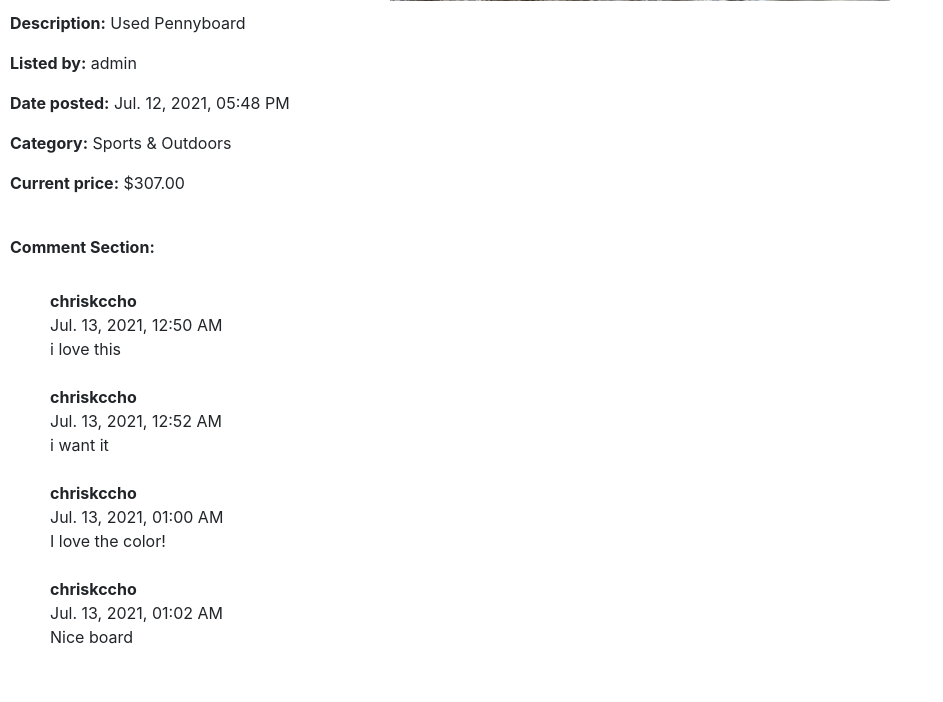
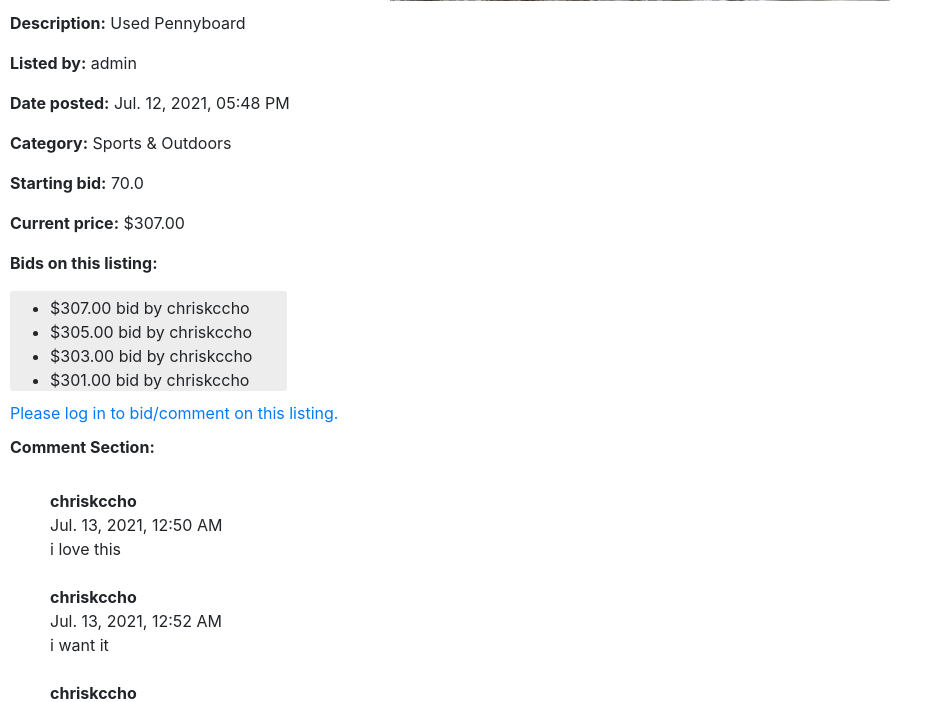
Before and after one commit to chriskccho/ecommerce-auction-website, a Django app: page /listing/29 in a window 1280 px wide. Shown: the part 714-1416 px from the top of the page, without its empty margins (0-943 px from the left). Before the commit the page ends 1358 px from the top, so only its background shows below. Run offline with Django 3.2, Linux system fonts and the light colour scheme; data comes from the database, SQL or seed files in the repository; both versions use the stored data as it was after the commit; some libraries are stand-ins or nearby versions.

Commit message:
edited styles for logged-out view of listing.html when listing is active

```diff
--- a/auctions/static/auctions/styles.css
+++ b/auctions/static/auctions/styles.css
@@ -73,3 +73,11 @@
     margin-top:30px;
     padding-left:40px;
 }
+
+.titleofsection {
+    margin-top: 10px;
+}
+
+#message{
+    margin-top:10px;
+}
--- a/auctions/templates/auctions/listing.html
+++ b/auctions/templates/auctions/listing.html
@@ -24,6 +24,7 @@
     <p><strong>Listed by:</strong> {{listing.user_id.username}}</p>
     <p><strong>Date posted:</strong> {{listing.get_date}}</p>
     <p><strong>Category:</strong> {{listing.category}}</p>
+    <p><strong>Starting bid:</strong> {{listing.startingbid}}</p>
     <p><strong>Current price:</strong> {{listing.get_current_price}}</p>
 </div>
 {% if user.is_authenticated %}
@@ -32,13 +33,13 @@
 {% if listing.user_id != user and listing.isitactive == True %}
 <form action="{% url 'bid' listing.id %}" method="POST">
     {% csrf_token %}
-    <div class="form-group">
+    <div class="form-group" id="bidform">
         {{bidform}}
     </div>
     <input class="btn btn-primary" type="submit" value="Bid">
 </form>
 
-<br>
+
 {% if messages %}
 {% for message in messages %}
 {% if 'error' in message.tags %}
@@ -55,7 +56,7 @@
     {% csrf_token %}
     <button class="btn btn-primary" type="submit" name="close">Close listing</button>
 </form>
-<br>
+
 
 <!--if the signed in user does not own this listing and is inactive-->
 {% elif listing.user_id != user and listing.isitactive == False %}
@@ -65,8 +66,9 @@
 
 <p>You closed this listing.</p>
 {% endif %}
+{% endif %}
 
-<p><strong>Bids on this listing:</strong></p>
+<p class="titleofsection"><strong>Bids on this listing:</strong></p>
 <div class="bidlist">
     <ul>
         {% if listing.this_listing_bids.all %}
@@ -80,7 +82,7 @@
 </div>
 
 <!--Comment-->
-
+{% if user.is_authenticated %}
 <form action="{% url 'comment' listing.id %}" method="POST">
     {% csrf_token %}
     <div class="form-group" id="locatecomment">
@@ -95,10 +97,12 @@
 <p>This listing is closed.</p>
 {% endif %}
 
+{% if user.is_authenticated == False %}
+<a href="{% url 'login' %}">Please log in to bid/comment on this listing.</a>
+{% endif %}
+<!--Comment list-->
 
-<!--Comment list-->
-<br>
-<p><strong>Comment Section:</strong></p>
+<p class="titleofsection"><strong>Comment Section:</strong></p>
 <div class="comment-section">
 {% if allcomments %}
 
--- a/auctions/views.py
+++ b/auctions/views.py
@@ -155,7 +155,7 @@
                 listing.save()
                 messages.success(request, 'Bid successfully placed, your bid is now the highest current bid.')
 
-    return HttpResponseRedirect(reverse('listing', kwargs={"listing_id":listing_id}) + '#message')
+    return HttpResponseRedirect(reverse('listing', kwargs={"listing_id":listing_id}) + '#bidform')
 
 
 def comment(request, listing_id):
```
Also changed, not shown: db.sqlite3.
